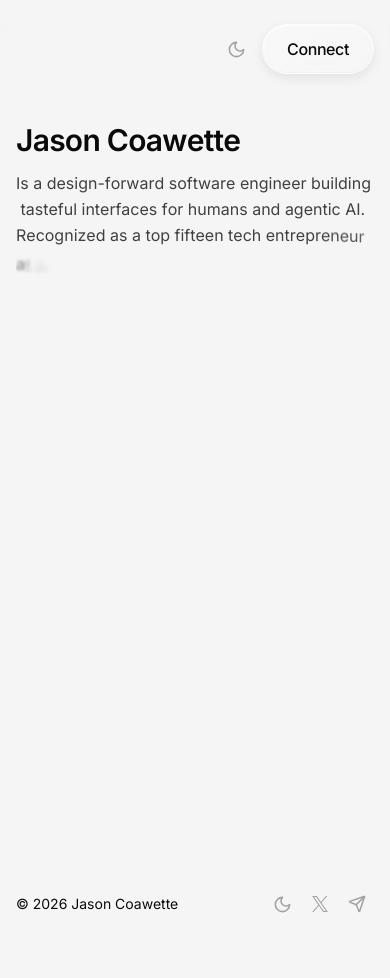
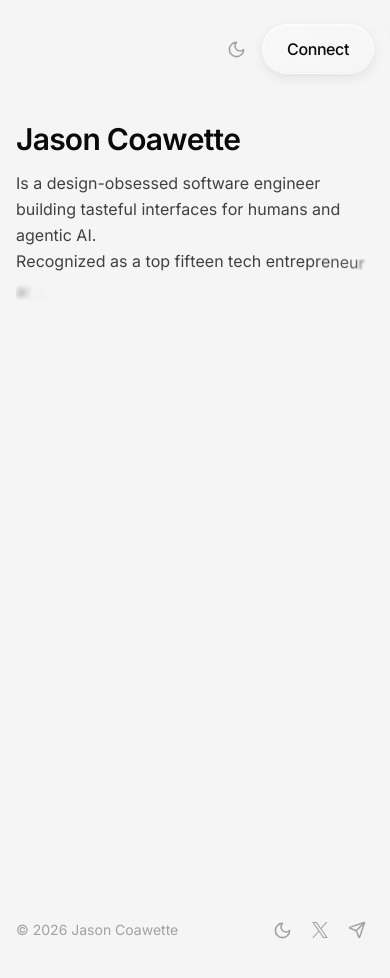
Before and after one commit to jasoncoawette/jasoncoawette.com, a SvelteKit app: page / in a window 390 px wide. Shown: the top 978 px of the page. Built offline with nearby package versions, Linux system fonts and the light colour scheme.

Commit message:
feature: skip intro button

```diff
--- a/src/lib/components/ui/Footer.svelte
+++ b/src/lib/components/ui/Footer.svelte
@@ -7,7 +7,7 @@
 	flex h-fit w-full max-w-3xl gap-y-2 px-4 pb-16 flex-row items-center justify-between lg:pb-64
 "
 >
-	<span class="text-sm!">© 2026 Jason Coawette</span>
+	<span class="text-sm! text-tertiary-fg">© 2026 Jason Coawette</span>
 
 	<div class="flex flex-row gap-1 items-center justify-center w-fit">
 		<ThemeToggle />
--- a/src/routes/+layout.svelte
+++ b/src/routes/+layout.svelte
@@ -1,23 +1,11 @@
 <script lang="ts">
 	import './layout.css';
 	import favicon from '$lib/assets/favicon.svg';
-	import { MediaQuery } from 'svelte/reactivity';
 	import { initTheme } from '$lib';
 	import { NavBar, Footer } from '$lib';
-	import { BlurBlock } from '$lib';
-	import { page } from '$app/state';
 	import { onMount } from 'svelte';
 
 	let { children } = $props();
-
-	const isMobile = new MediaQuery('max-width: 640px', true);
-	const isHome = $derived(page.url.pathname === '/');
-
-	// Chain footer after home page animations (must match +page.svelte timing)
-	const CD = 30,
-		DUR = 400;
-	const end = (d: number, n: number) => d + (n - 1) * CD + DUR;
-	const footerDelay = end(end(end(end(0, 14), 88), 74), 41) + 3 * 100 + DUR;
 
 	onMount(() => {
 		initTheme();
@@ -37,12 +25,4 @@
 >
 	{@render children()}
 </main>
-{#if !isMobile.current && isHome}
-	<BlurBlock class="flex w-full items-center justify-center sm:px-4" delay={footerDelay}>
-		<Footer />
-	</BlurBlock>
-{:else}
-	<div class="flex w-full items-center justify-center sm:px-4">
-		<Footer />
-	</div>
-{/if}
+<Footer />
--- a/src/routes/+page.svelte
+++ b/src/routes/+page.svelte
@@ -13,10 +13,44 @@
 	let introComplete = $state(false);
 	let scrolled = $derived(introComplete && _scrolled);
 	let hasScrolledOnce = $state(false);
+	let isReturningVisitor = $state(false);
+	let showSkip = $derived(!introComplete && isReturningVisitor);
+	let skipped = $state(false);
+	let animKey = $state(0);
 
 	$effect(() => {
 		if (scrolled) hasScrolledOnce = true;
 	});
+
+	// Normal timing
+	const CHAR_DELAY = 30;
+	const DURATION = 400;
+	// Compressed timing for skip
+	const SKIP_CD = 8;
+	const SKIP_DUR = 200;
+
+	const cd = $derived(skipped ? SKIP_CD : CHAR_DELAY);
+	const dur = $derived(skipped ? SKIP_DUR : DURATION);
+	const end = (delay: number, len: number) => delay + (len - 1) * cd + dur;
+
+	const h1Text = 'Jason Coawette';
+	const p1aText =
+		'Is a design-obsessed software engineer building tasteful interfaces for humans and agentic AI.';
+	const p1bText = 'Recognized as a top fifteen tech entrepreneur at Arizona State University.';
+	const p2Text = 'Currently, a Software Engineer at Boeing.';
+
+	const p1aDelay = $derived(end(0, h1Text.length));
+	const p1bDelay = $derived(end(p1aDelay, p1aText.length));
+	const p2Delay = $derived(end(p1bDelay, p1bText.length));
+	const restDelay = $derived(end(p2Delay, p2Text.length));
+
+	function skipIntro() {
+		skipped = true;
+		animKey++;
+		introComplete = true;
+		document.documentElement.style.overflow = '';
+		localStorage.setItem('intro-seen', '1');
+	}
 
 	$effect(() => {
 		const y = scrollY.current ?? 0;
@@ -27,30 +61,19 @@
 		}
 	});
 
-	const CHAR_DELAY = 30;
-	const DURATION = 400;
-	const blurEnd = (delay: number, len: number) => delay + (len - 1) * CHAR_DELAY + DURATION;
+	onMount(() => {
+		isReturningVisitor = localStorage.getItem('intro-seen') === '1';
 
-	const h1Text = 'Jason Coawette';
-	const p1aText =
-		'Is a design-forward software engineer building tasteful interfaces for humans and agentic AI.';
-	const p1bText = 'Recognized as a top fifteen tech entrepreneur at Arizona State University.';
-	const p2Text = 'Currently, a Software Engineer at Boeing.';
-
-	const p1aDelay = blurEnd(0, h1Text.length);
-	const p1bDelay = blurEnd(p1aDelay, p1aText.length);
-	const p2Delay = blurEnd(p1bDelay, p1bText.length);
-	const restDelay = blurEnd(p2Delay, p2Text.length);
-
-	onMount(() => {
 		// Reset to top on every load/reload to ensure full animation is visible
 		window.scrollTo({ top: 0, behavior: 'smooth' });
 		document.documentElement.style.overflow = 'hidden';
 
-		const introTime = restDelay + 3 * 100 + DURATION + DURATION;
+		const e = (d: number, n: number) => d + (n - 1) * CHAR_DELAY + DURATION;
+		const introTime = e(e(e(e(0, h1Text.length), p1aText.length), p1bText.length), p2Text.length) + 3 * 100 + DURATION + DURATION;
 		const timer = setTimeout(() => {
 			document.documentElement.style.overflow = '';
 			introComplete = true;
+			localStorage.setItem('intro-seen', '1');
 		}, introTime);
 
 		return () => {
@@ -86,7 +109,7 @@
 	>
 		<!--TOP HEADING AND PARAGRAPH-->
 		<section class="flex w-full flex-col">
-			<div class="h-9">
+			<div class="flex h-9 w-full items-center">
 				{#if !introComplete}
 					<BlurText tag="h1" text={h1Text} delay={0} />
 				{:else if !scrolled}
@@ -97,10 +120,18 @@
 						<h1>{h1Text}</h1>
 					</div>
 				{/if}
+				{#if showSkip}
+					<button class="skip-intro" onclick={skipIntro}>
+						<p>skip &rarr;</p>
+					</button>
+				{/if}
 			</div>
-			<BlurText tag="p" text={p1aText} delay={p1aDelay} class="mt-3" />
-			<BlurText tag="p" text={p1bText} delay={p1bDelay} />
-			<BlurText tag="p" text={p2Text} delay={p2Delay} class="mt-3" />
+
+			{#key animKey}
+				<BlurText tag="p" text={p1aText} delay={skipped ? 0 : p1aDelay} charDelay={cd} duration={dur} class="mt-3" />
+				<BlurText tag="p" text={p1bText} delay={skipped ? end(0, p1aText.length) : p1bDelay} charDelay={cd} duration={dur} />
+				<BlurText tag="p" text={p2Text} delay={skipped ? end(end(0, p1aText.length), p1bText.length) : p2Delay} charDelay={cd} duration={dur} class="mt-3" />
+			{/key}
 		</section>
 
 		<!--CASE STUDY SHOWCASE-->
@@ -110,8 +141,9 @@
 	"
 		>
 			<div class="flex flex-col items-start justify-start gap-2">
+				{#key animKey}
 					{#each cases as name, i (name)}
-					<BlurBlock delay={restDelay + i * 100}>
+						<BlurBlock delay={skipped ? end(end(end(0, p1aText.length), p1bText.length), p2Text.length) + i * 50 : restDelay + i * 100}>
 							<button
 								class="glass-ghost btn-text"
 								class:active={activeIndex >= i}
@@ -121,10 +153,12 @@
 							</button>
 						</BlurBlock>
 					{/each}
+				{/key}
 			</div>
 
+			{#key animKey}
 				<BlurBlock
-				delay={restDelay + cases.length * 100}
+					delay={skipped ? end(end(end(0, p1aText.length), p1bText.length), p2Text.length) + cases.length * 50 : restDelay + cases.length * 100}
 					class="flex w-full max-w-sm flex-col text-start sm:ml-auto"
 				>
 					<blockquote>
@@ -137,6 +171,37 @@
 						</p>
 					</blockquote>
 				</BlurBlock>
+			{/key}
 		</section>
 	</div>
 {/key}
+
+<style>
+	.skip-intro {
+		margin-left: auto;
+		cursor: pointer;
+		background: none;
+		border: none;
+		color: inherit;
+		padding: 0;
+		opacity: 0;
+		animation: fade-in 400ms ease forwards;
+		animation-delay: 800ms;
+	}
+
+	.skip-intro p {
+		font-size: 0.875rem;
+		opacity: 0.4;
+		transition: opacity 150ms ease;
+	}
+
+	.skip-intro:hover p {
+		opacity: 0.8;
+	}
+
+	@keyframes fade-in {
+		to {
+			opacity: 1;
+		}
+	}
+</style>
```
Also changed, not shown: 1 other file (tests, documents, lock files or other folders). Lines whose indentation alone changed are shown as unchanged.
